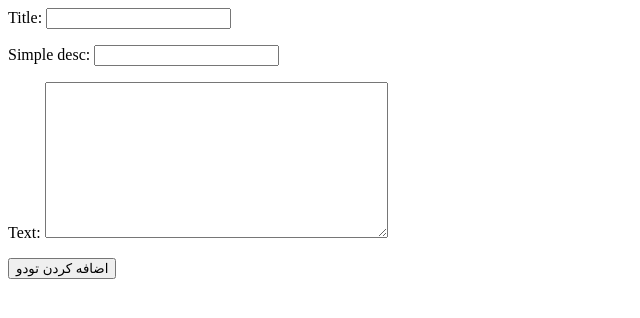
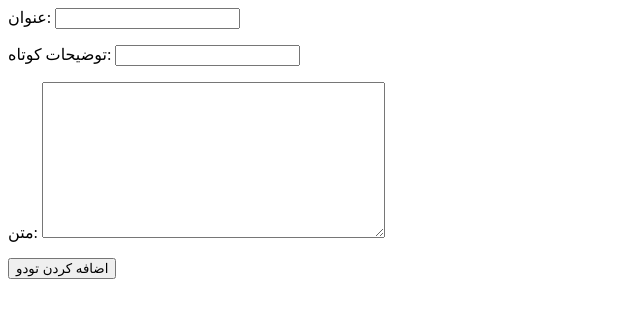
Before and after one commit to moh84shir/Todosaz-site, a Django app: page /todoes/create/ in a window 1280 px wide. Shown: the top 318 px of the page, without its empty margins (0-640 px from the left). Run offline with Django 4.2, Linux system fonts and the light colour scheme; the visitor is signed in with stand-in values (Sample User, id 1).

Commit message:
change form label

```diff
--- a/todosaz_accounts/views.py
+++ b/todosaz_accounts/views.py
@@ -1,5 +1,7 @@
 from django.views.generic.edit import UpdateView
 from django.shortcuts import render, redirect
+
+from todosaz_todoes.models import Todo
 from .forms import LoginForm, RegisterForm
 from django.contrib.auth.models import User
 from django.contrib.auth.decorators import login_required
@@ -41,6 +43,7 @@ def user_profile(request):
     first_name = user.first_name
     last_name = user.last_name
     email = user.email
+    todo_count = Todo.objects.filter(user=user).count()
 
     context = {
         "user": user,
@@ -48,6 +51,7 @@ def user_profile(request):
         "first_name": first_name,
         "last_name": last_name,
         "email": email,
+        "todo_count": todo_count,
     }
     return render(request, "accounts/profile.html", context)
 
--- a/todosaz_settings/views.py
+++ b/todosaz_settings/views.py
@@ -1,9 +1,8 @@
 from django.core.exceptions import PermissionDenied
 from django.shortcuts import redirect, render
 
-from todosaz_settings.models import Setting
-
 from .forms import ChangeSettingsFrom
+from .models import Setting
 
 
 def change_settings(request):
--- a/todosaz_todoes/forms.py
+++ b/todosaz_todoes/forms.py
@@ -4,9 +4,9 @@ from django import forms
 
 
 class CreateTodoForm(forms.Form):
-    title = forms.CharField()
-    simple_desc = forms.CharField()
-    text = forms.CharField(widget=forms.Textarea)
+    title = forms.CharField(label="عنوان")
+    simple_desc = forms.CharField(label="توضیحات کوتاه")
+    text = forms.CharField(widget=forms.Textarea, label="متن")
 
     def create_todo(self, user):
         cd = self.cleaned_data
--- a/todosaz_todoes/views.py
+++ b/todosaz_todoes/views.py
@@ -1,10 +1,8 @@
-from django.shortcuts import render, get_object_or_404
 from django.views.generic.list import ListView
 from django.views.generic.detail import DetailView
-from django.views.generic.edit import UpdateView, CreateView, DeleteView, FormView
+from django.views.generic.edit import UpdateView, DeleteView, FormView
 from .models import Todo
 from .forms import CreateTodoForm
-from django.urls import reverse
 
 
 class TodoList(ListView):
```
Also changed, not shown: todosaz_accounts/templates/accounts/profile.html (+13 -1 lines).
